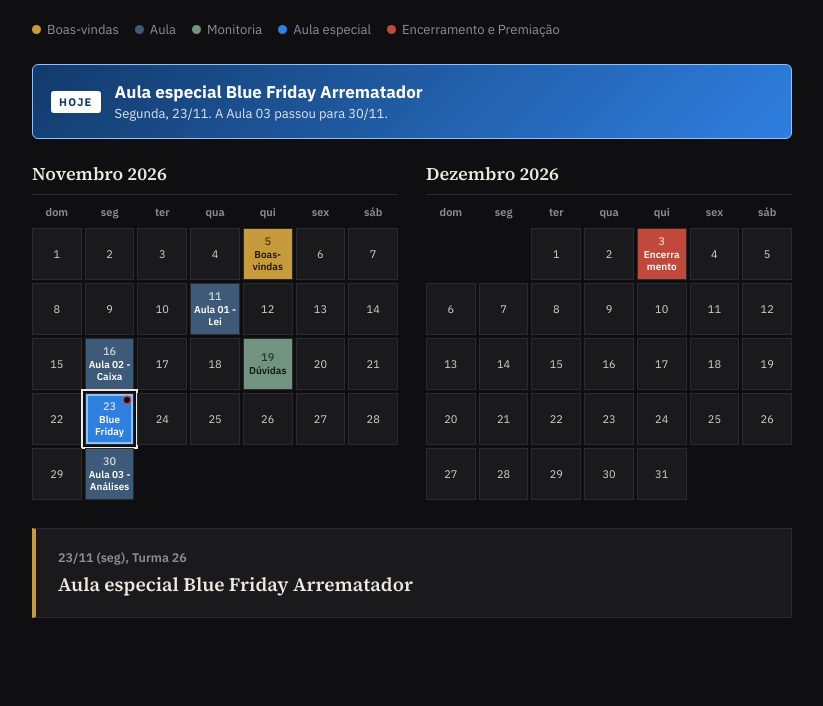
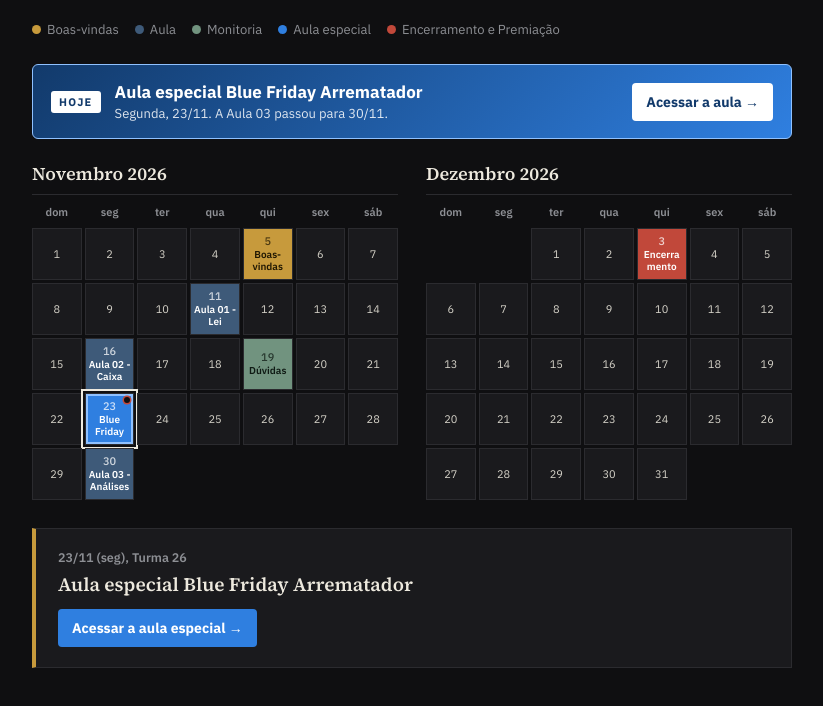
Before and after one commit to Tfalavina/jornada-arrematador, a plain HTML site: page aulas/calendario.html in a window 1280 px wide. Shown: the part 142-848 px from the top of the page, without its empty margins (228-1051 px from the left). Before the commit the page ends 824 px from the top, so only its background shows below. Drawn offline with Linux system fonts and the light colour scheme.

Commit message:
Calendário: link da aula especial Blue Friday
Co-Authored-By: Claude Opus 5.5 <noreply@anthropic.com>
Claude-Session: https://claude.ai/code/session_013dzUetVCLScZQEER4UwxRt

```diff
--- a/aulas/calendario.html
+++ b/aulas/calendario.html
@@ -189,6 +189,11 @@
   .destaque .txt{font-size:17px; font-weight:700; line-height:1.3;}
   .destaque .sub{font-size:13px; opacity:.85; font-weight:400; margin-top:2px;}
   .destaque[hidden]{display:none;}
+  a.destaque{text-decoration:none;}
+  a.destaque:hover{filter:brightness(1.1);}
+  .destaque .go{margin-left:auto; background:#fff; color:#123A6B; font-weight:700; font-size:14px; padding:10px 14px; border-radius:4px; white-space:nowrap;}
+  @media (max-width:560px){ .destaque{flex-wrap:wrap;} .destaque .go{margin-left:0; width:100%; text-align:center;} }
+  .d-link{display:inline-block; margin-top:12px; background:var(--blue); color:#fff; font-weight:700; font-size:14px; padding:10px 14px; border-radius:4px; text-decoration:none;}
   .cell.event:hover{filter:brightness(1.15);}
   .cell.event.selected{
     outline:2.5px solid var(--heading);
@@ -263,10 +268,11 @@
     <span><i class="dot avancada"></i>Encerramento e Premiação</span>
   </div>
 
-  <div class="destaque" id="destaque" hidden>
+  <a class="destaque" id="destaque" href="https://brunolucarelli.com.br/blue-arrematador-caixa" target="_blank" rel="noopener" hidden>
     <span class="tag" id="destaque-tag">Hoje</span>
     <div><div class="txt">Aula especial Blue Friday Arrematador</div><div class="sub">Segunda, 23/11. A Aula 03 passou para 30/11.</div></div>
-  </div>
+    <span class="go">Acessar a aula →</span>
+  </a>
 
   <div class="months" id="months"></div>
 
@@ -289,7 +295,7 @@ const turmas = {
       '2026-11-11': {tipo:'aula', titulo:'Aula 01, Desafio 1/3: O Código da Lei', curto:'Aula 01 - Lei'},
       '2026-11-16': {tipo:'aula', titulo:'Aula 02, Desafio 2/3: Módulo Caixa', curto:'Aula 02 - Caixa'},
       '2026-11-19': {tipo:'monitoria', titulo:'Monitoria, Aula de Dúvidas', curto:'Dúvidas'},
-      '2026-11-23': {tipo:'especial', titulo:'Aula especial Blue Friday Arrematador', curto:'Blue Friday'},
+      '2026-11-23': {tipo:'especial', titulo:'Aula especial Blue Friday Arrematador', curto:'Blue Friday', link:'https://brunolucarelli.com.br/blue-arrematador-caixa', linkTexto:'Acessar a aula especial'},
       '2026-11-30': {tipo:'aula', titulo:'Aula 03, Desafio 3/3: Análises Essenciais', curto:'Aula 03 - Análises'},
       '2026-12-03': {tipo:'avancada', titulo:'Aula de Encerramento e Premiação', curto:'Encerramento'}
     }
@@ -416,7 +422,8 @@ function renderDetail(){
   detail.className = 'detail';
   detail.innerHTML =
     '<div class="d-date">' + dia + '/' + mes + ' (' + diaSemana + '), ' + t.label + '</div>' +
-    '<div class="d-title">' + evento.titulo + '</div>';
+    '<div class="d-title">' + evento.titulo + '</div>' +
+    (evento.link ? '<a class="d-link" href="' + evento.link + '" target="_blank" rel="noopener">' + (evento.linkTexto || 'Acessar') + ' →</a>' : '');
 }
 
 (function(){
```
